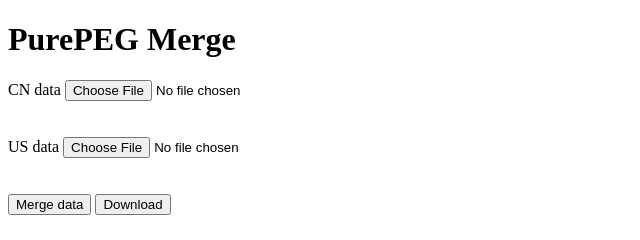
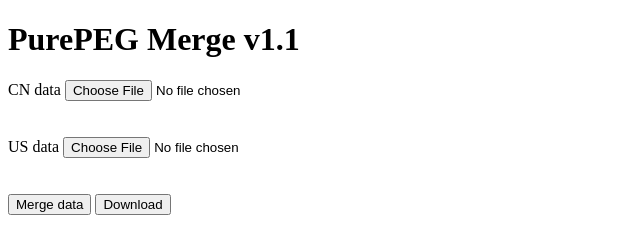
Before and after one commit to StyxSlayer/StyxSlayer.github.io, a plain HTML site: page index.html in a window 1280 px wide. Shown: the full height of the page, 0-640 px from the left. Drawn offline with Linux system fonts and the light colour scheme.

Commit message:
Update index.html

```diff
--- a/index.html
+++ b/index.html
@@ -4,7 +4,7 @@
   <title>PurePEG Merge</title>
 </head>
 <body>
-  <h1>PurePEG Merge</h1>
+  <h1>PurePEG Merge v1.1</h1>
   <label for = "cnFileInput">CN data</label>
   <input type="file" id="cnFileInput" accept=".csv">
   <br>
```
